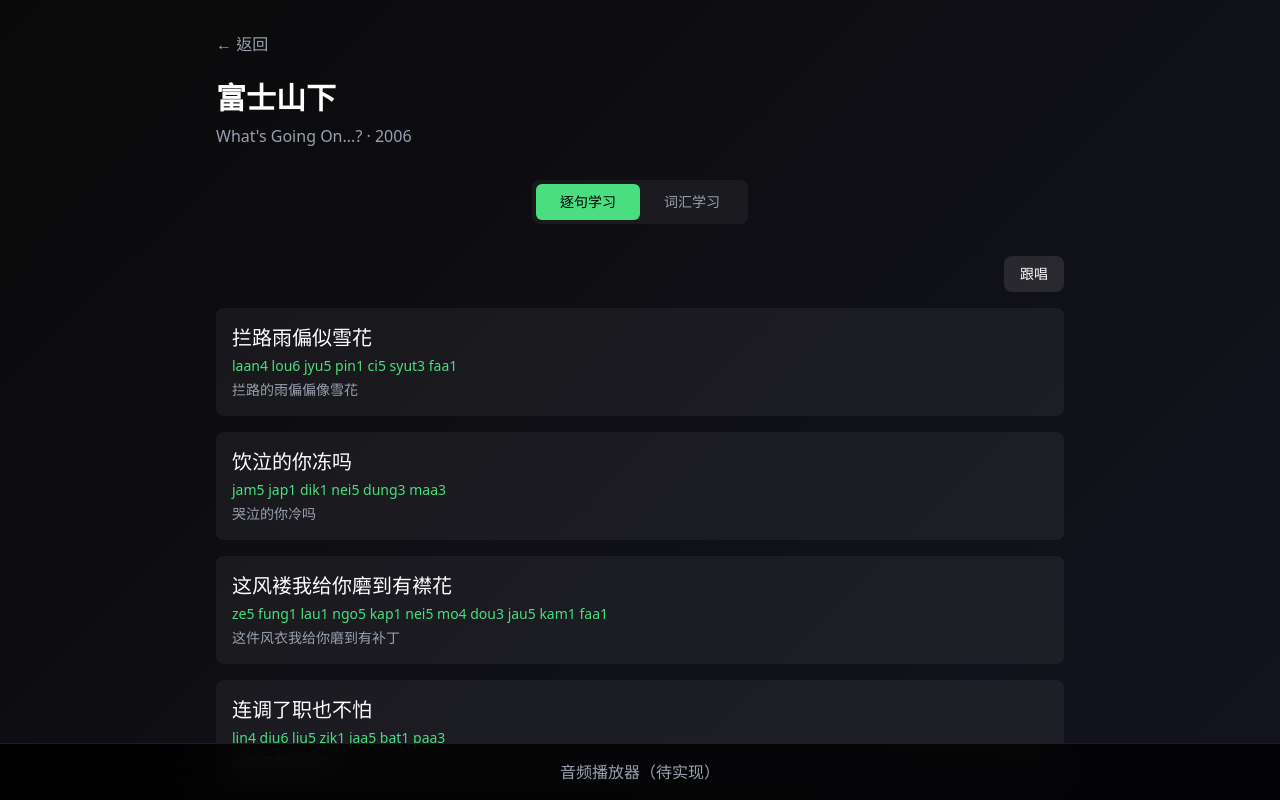
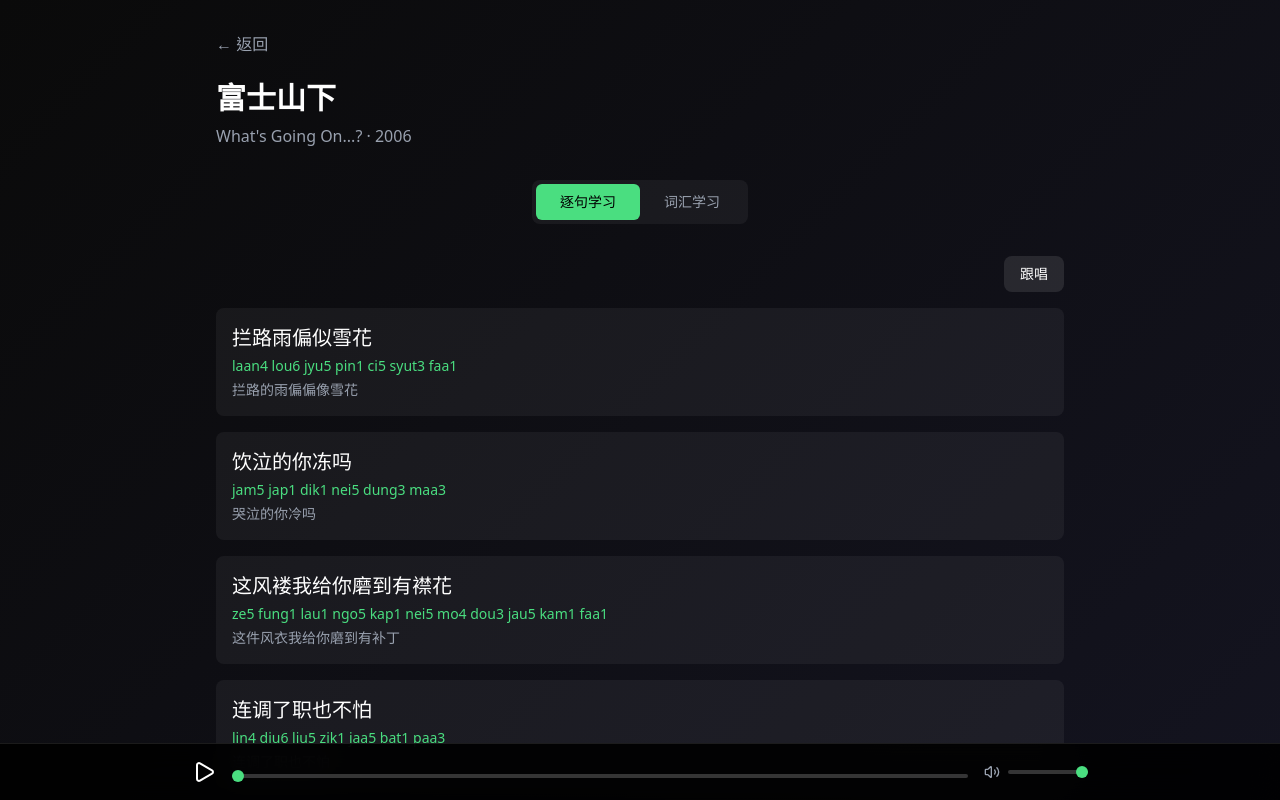
Before and after one commit to ZephyrWu666666/yuyu-cantonese, a Next.js app: page /song/fushishanxia in a window 1280 px wide. Shown: the top 800 px of the page. Built offline with nearby package versions, Linux system fonts and the light colour scheme.

Commit message:
feat: add audio player with playback controls

```diff
--- /dev/null
+++ b/src/components/AudioPlayer.tsx
@@ -0,0 +1,92 @@
+'use client'
+
+import { useState, useRef, useEffect } from 'react'
+import { Play, Pause, Volume2 } from 'lucide-react'
+
+interface AudioPlayerProps {
+  src: string | null
+  onEnded?: () => void
+}
+
+export function AudioPlayer({ src, onEnded }: AudioPlayerProps) {
+  const audioRef = useRef<HTMLAudioElement>(null)
+  const [isPlaying, setIsPlaying] = useState(false)
+  const [progress, setProgress] = useState(0)
+  const [duration, setDuration] = useState(0)
+  const [volume, setVolume] = useState(1)
+
+  useEffect(() => {
+    if (audioRef.current) {
+      audioRef.current.volume = volume
+    }
+  }, [volume])
+
+  useEffect(() => {
+    if (src && audioRef.current) {
+      audioRef.current.src = src
+      audioRef.current.play().then(() => setIsPlaying(true)).catch(() => {})
+    }
+  }, [src])
+
+  const togglePlay = () => {
+    if (!audioRef.current) return
+    if (isPlaying) {
+      audioRef.current.pause()
+    } else {
+      audioRef.current.play()
+    }
+    setIsPlaying(!isPlaying)
+  }
+
+  return (
+    <div className="fixed bottom-0 left-0 right-0 bg-black/90 backdrop-blur-lg border-t border-white/10 p-4">
+      <audio
+        ref={audioRef}
+        onTimeUpdate={() => {
+          if (audioRef.current) {
+            setProgress(audioRef.current.currentTime)
+            setDuration(audioRef.current.duration || 0)
+          }
+        }}
+        onEnded={() => {
+          setIsPlaying(false)
+          onEnded?.()
+        }}
+      />
+
+      <div className="max-w-4xl mx-auto flex items-center gap-4">
+        <button onClick={togglePlay} className="text-white hover:text-primary transition-colors">
+          {isPlaying ? <Pause size={24} /> : <Play size={24} />}
+        </button>
+
+        <div className="flex-1">
+          <input
+            type="range"
+            min={0}
+            max={duration || 0}
+            value={progress}
+            onChange={(e) => {
+              const time = parseFloat(e.target.value)
+              if (audioRef.current) audioRef.current.currentTime = time
+              setProgress(time)
+            }}
+            className="w-full h-1 bg-white/20 rounded-full appearance-none cursor-pointer [&::-webkit-slider-thumb]:appearance-none [&::-webkit-slider-thumb]:w-3 [&::-webkit-slider-thumb]:h-3 [&::-webkit-slider-thumb]:rounded-full [&::-webkit-slider-thumb]:bg-primary"
+          />
+        </div>
+
+        <div className="flex items-center gap-2">
+          <Volume2 size={16} className="text-gray-400" />
+          <input
+            type="range"
+            min={0}
+            max={1}
+            step={0.1}
+            value={volume}
+            onChange={(e) => setVolume(parseFloat(e.target.value))}
+            className="w-20 h-1 bg-white/20 rounded-full appearance-none cursor-pointer [&::-webkit-slider-thumb]:appearance-none [&::-webkit-slider-thumb]:w-3 [&::-webkit-slider-thumb]:h-3 [&::-webkit-slider-thumb]:rounded-full [&::-webkit-slider-thumb]:bg-primary"
+          />
+        </div>
+      </div>
+    </div>
+  )
+}
--- a/src/components/SongContent.tsx
+++ b/src/components/SongContent.tsx
@@ -3,6 +3,8 @@
 import { useState } from 'react'
 import { ModeSwitch } from '@/components/ModeSwitch'
 import { LyricsView } from '@/components/LyricsView'
+import { WordList } from '@/components/WordList'
+import { AudioPlayer } from '@/components/AudioPlayer'
 import { LearningMode, Song } from '@/lib/types'
 import Link from 'next/link'
 
@@ -12,6 +14,7 @@ interface SongContentProps {
 
 export function SongContent({ song }: SongContentProps) {
   const [mode, setMode] = useState<LearningMode>('lyrics')
+  const [currentAudio, setCurrentAudio] = useState<string | null>(null)
 
   return (
     <main className="min-h-screen px-6 py-8 max-w-4xl mx-auto">
@@ -30,17 +33,13 @@ export function SongContent({ song }: SongContentProps) {
 
       <div className="min-h-[400px]">
         {mode === 'lyrics' ? (
-          <LyricsView songId={song.id} lyrics={song.lyrics} />
+          <LyricsView songId={song.id} lyrics={song.lyrics} onPlayLine={(index, audioPath) => setCurrentAudio(audioPath)} />
         ) : (
-          <div className="text-gray-400 text-center py-12">词汇模式（待实现）</div>
+          <WordList lyrics={song.lyrics} />
         )}
       </div>
 
-      <div className="fixed bottom-0 left-0 right-0 bg-black/80 backdrop-blur-lg border-t border-white/10 p-4">
-        <div className="max-w-4xl mx-auto text-center text-gray-400">
-          音频播放器（待实现）
-        </div>
-      </div>
+      <AudioPlayer src={currentAudio} />
     </main>
   )
 }
```
